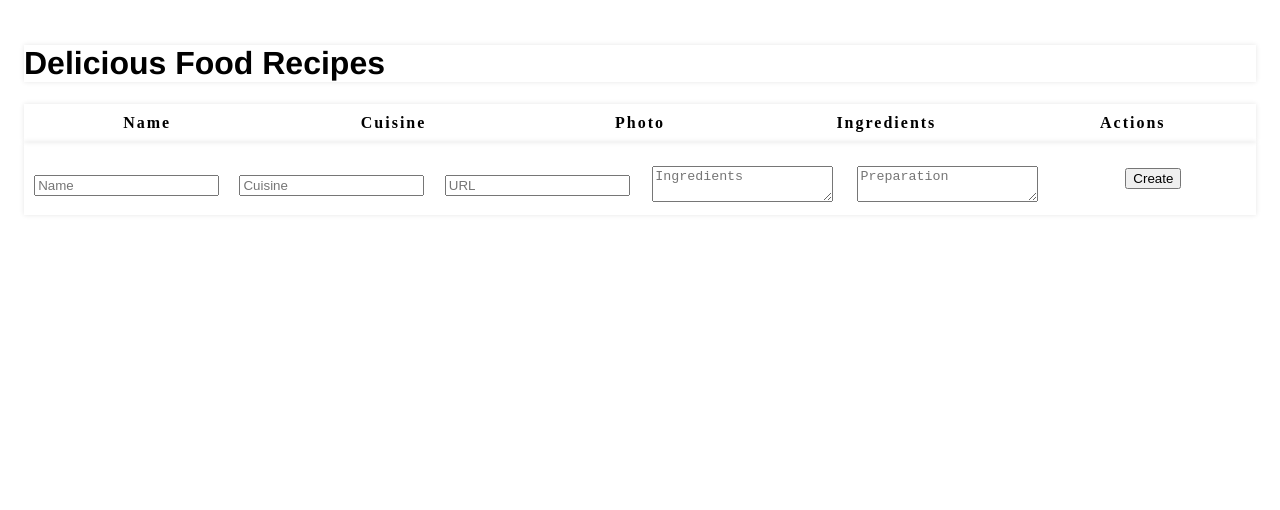
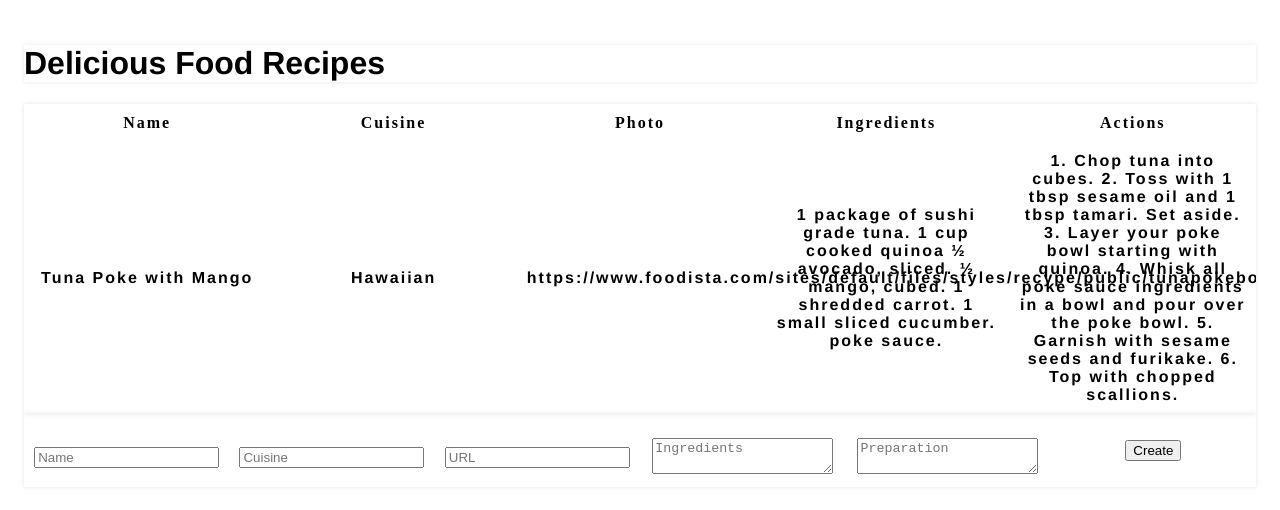
Before and after one commit to WhiteN9/project-recipe-crud-app, a React (Create React App) app: page / in a window 1280 px wide. Shown: the top 510 px of the page. Built offline with nearby package versions, Linux system fonts and the light colour scheme.

Commit message:
to make changes to the css column

```diff
--- a/src/App.css
+++ b/src/App.css
@@ -57,4 +57,14 @@ table {
 /* Column Size for thead */
 
 
+
+
 /* Column size for tbody */
+
+th .short {
+  flex: 1;
+}
+
+th .long {
+  flex: 2;
+}
--- a/src/RecipeList.js
+++ b/src/RecipeList.js
@@ -1,6 +1,7 @@
 import React from "react";
 
 function RecipeList({ recipesArray }) {
+  console.log(recipesArray[0]);
   // TODO: Display the list of recipes using the structure of table that is provided.
   // TODO: Create at least one additional component that is used by this component.
   // TODO: Each recipe row must have a delete button - <button name="delete">Delete</button> - that deletes the post when clicked
@@ -17,7 +18,15 @@ function RecipeList({ recipesArray }) {
             <th>Actions</th>
           </tr>
         </thead>
-        <tbody></tbody>
+        <tbody>
+          <tr>
+            <th className="short">{recipesArray[0].name}</th>
+            <th className="short">{recipesArray[0].cuisine}</th>
+            <th className="short">{recipesArray[0].photo}</th>
+            <th className="long">{recipesArray[0].ingredients}</th>
+            <th className="long">{recipesArray[0].preparation}</th>
+          </tr>
+        </tbody>
       </table>
     </div>
   );
```
Also changed, not shown: src/RecipeList.css (added).
